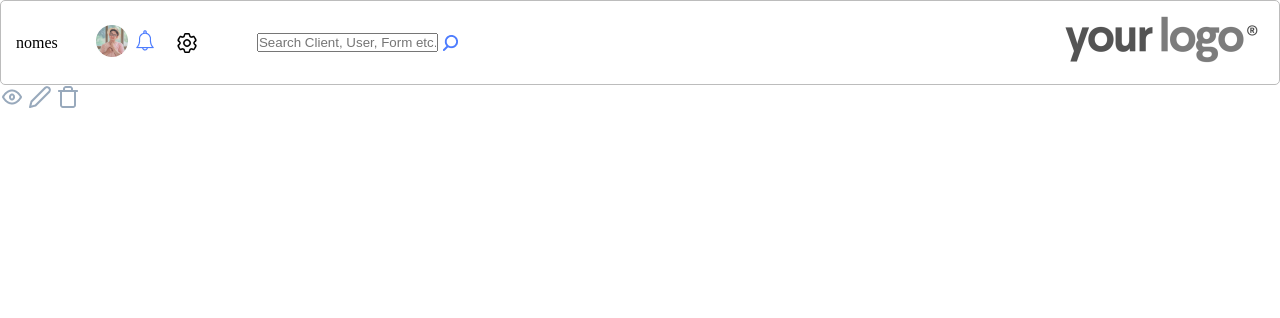
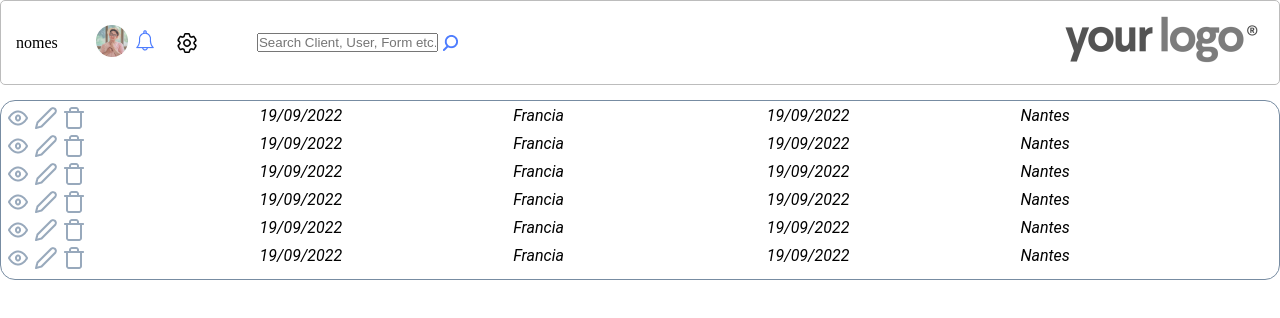
Before and after one commit to borjaboullon/exerciciousuarios, a plain HTML site: page index.html in a window 1280 px wide. Drawn offline with Linux system fonts and the light colour scheme; a web font is replaced by a local one.

Commit message:
con tipografia de letra e main

```diff
--- a/estilo.css
+++ b/estilo.css
@@ -4,12 +4,23 @@
 }
 body{
    /* background-color: #98a9bc; */
+
 }
 
 .wrapper-header{
     border: 1px solid #bcbcbc;
     border-radius: 5px;
     padding: 15px;
+}
+main{
+    margin-top: 15px;
+    border: 1px solid #778ca2;
+    border-radius: 15px;
+    padding: 5px;
+
+}
+main > div {
+    display: flex;
 }
 header{
     display: flex;
@@ -32,3 +43,79 @@ header{
     align-items: center;/*se isto non vai o anterior se expande*/
     flex: 1;
 }
+.actions, .LastEdited, .place, .DateCreated, .FormName{
+    flex: 1;
+}
+
+
+.roboto-thin {
+    font-family: "Roboto", sans-serif;
+    font-weight: 100;
+    font-style: normal;
+  }
+
+  .roboto-light {
+    font-family: "Roboto", sans-serif;
+    font-weight: 300;
+    font-style: normal;
+  }
+
+  .roboto-regular {
+    font-family: "Roboto", sans-serif;
+    font-weight: 400;
+    font-style: normal;
+  }
+
+  .roboto-medium {
+    font-family: "Roboto", sans-serif;
+    font-weight: 500;
+    font-style: normal;
+  }
+
+  .roboto-bold {
+    font-family: "Roboto", sans-serif;
+    font-weight: 700;
+    font-style: normal;
+  }
+
+  .roboto-black {
+    font-family: "Roboto", sans-serif;
+    font-weight: 900;
+    font-style: normal;
+  }
+
+  .roboto-thin-italic {
+    font-family: "Roboto", sans-serif;
+    font-weight: 100;
+    font-style: italic;
+  }
+
+  .roboto-light-italic {
+    font-family: "Roboto", sans-serif;
+    font-weight: 300;
+    font-style: italic;
+  }
+
+  .roboto-regular-italic {
+    font-family: "Roboto", sans-serif;
+    font-weight: 400;
+    font-style: italic;
+  }
+
+  .roboto-medium-italic {
+    font-family: "Roboto", sans-serif;
+    font-weight: 500;
+    font-style: italic;
+  }
+
+  .roboto-bold-italic {
+    font-family: "Roboto", sans-serif;
+    font-weight: 700;
+    font-style: italic;
+  }
+
+  .roboto-black-italic {
+    font-family: "Roboto", sans-serif;
+    font-weight: 900;
+    font-style: italic;
+  }
--- a/index.html
+++ b/index.html
@@ -5,6 +5,9 @@
     <meta name="viewport" content="width=device-width, initial-scale=1.0">
     <title>Document</title>
     <link href="./estilo.css" rel="stylesheet">
+    <link rel="preconnect" href="https://fonts.googleapis.com">
+<link rel="preconnect" href="https://fonts.gstatic.com" crossorigin>
+<link href="https://fonts.googleapis.com/css2?family=Kode+Mono:wght@400..700&display=swap" rel="stylesheet">
 </head>
 <body>
     <div class="wrapper-header">
@@ -31,13 +34,125 @@
             </div>
         </header>
     </div>
-    <div class="wrapper-main">
+    <div class="wrapper-main roboto-regular-italic">
         <main>
             <div>
-                <img src="imagenes/ollo.png">
-                <img src="imagenes/edit.png">
-                <img src="imagenes/delete.png">
+                <div class="actions">
+                    <img src="imagenes/ollo.png">
+                    <img src="imagenes/edit.png">
+                    <img src="imagenes/delete.png">
+                </div>
+                <time class="LastEdited">
+                    19/09/2022
+                </time>
+                <div class="place">
+                    Francia
+                </div>
+                <time class="DateCreated">
+                    19/09/2022
+                </time>
+                <div class="FormName">
+                    Nantes
+                </div>
             </div>
+            <div>
+                <div class="actions">
+                    <img src="imagenes/ollo.png">
+                    <img src="imagenes/edit.png">
+                    <img src="imagenes/delete.png">
+                </div>
+                <time class="LastEdited">
+                    19/09/2022
+                </time>
+                <div class="place">
+                    Francia
+                </div>
+                <time class="DateCreated">
+                    19/09/2022
+                </time>
+                <div class="FormName">
+                    Nantes
+                </div>
+            </div>
+            <div>
+                <div class="actions">
+                    <img src="imagenes/ollo.png">
+                    <img src="imagenes/edit.png">
+                    <img src="imagenes/delete.png">
+                </div>
+                <time class="LastEdited">
+                    19/09/2022
+                </time>
+                <div class="place">
+                    Francia
+                </div>
+                <time class="DateCreated">
+                    19/09/2022
+                </time>
+                <div class="FormName">
+                    Nantes
+                </div>
+            </div>
+            <div>
+                <div class="actions">
+                    <img src="imagenes/ollo.png">
+                    <img src="imagenes/edit.png">
+                    <img src="imagenes/delete.png">
+                </div>
+                <time class="LastEdited">
+                    19/09/2022
+                </time>
+                <div class="place">
+                    Francia
+                </div>
+                <time class="DateCreated">
+                    19/09/2022
+                </time>
+                <div class="FormName">
+                    Nantes
+                </div>
+            </div>
+            <div>
+                <div class="actions">
+                    <img src="imagenes/ollo.png">
+                    <img src="imagenes/edit.png">
+                    <img src="imagenes/delete.png">
+                </div>
+                <time class="LastEdited">
+                    19/09/2022
+                </time>
+                <div class="place">
+                    Francia
+                </div>
+                <time class="DateCreated">
+                    19/09/2022
+                </time>
+                <div class="FormName">
+                    Nantes
+                </div>
+            </div>
+            <div>
+                <div class="actions">
+                    <img src="imagenes/ollo.png">
+                    <img src="imagenes/edit.png">
+                    <img src="imagenes/delete.png">
+                </div>
+                <time class="LastEdited">
+                    19/09/2022
+                </time>
+                <div class="place">
+                    Francia
+                </div>
+                <time class="DateCreated">
+                    19/09/2022
+                </time>
+                <div class="FormName">
+                    Nantes
+                </div>
+            </div>
+
+
+
         </main>
 
 </body>
```
